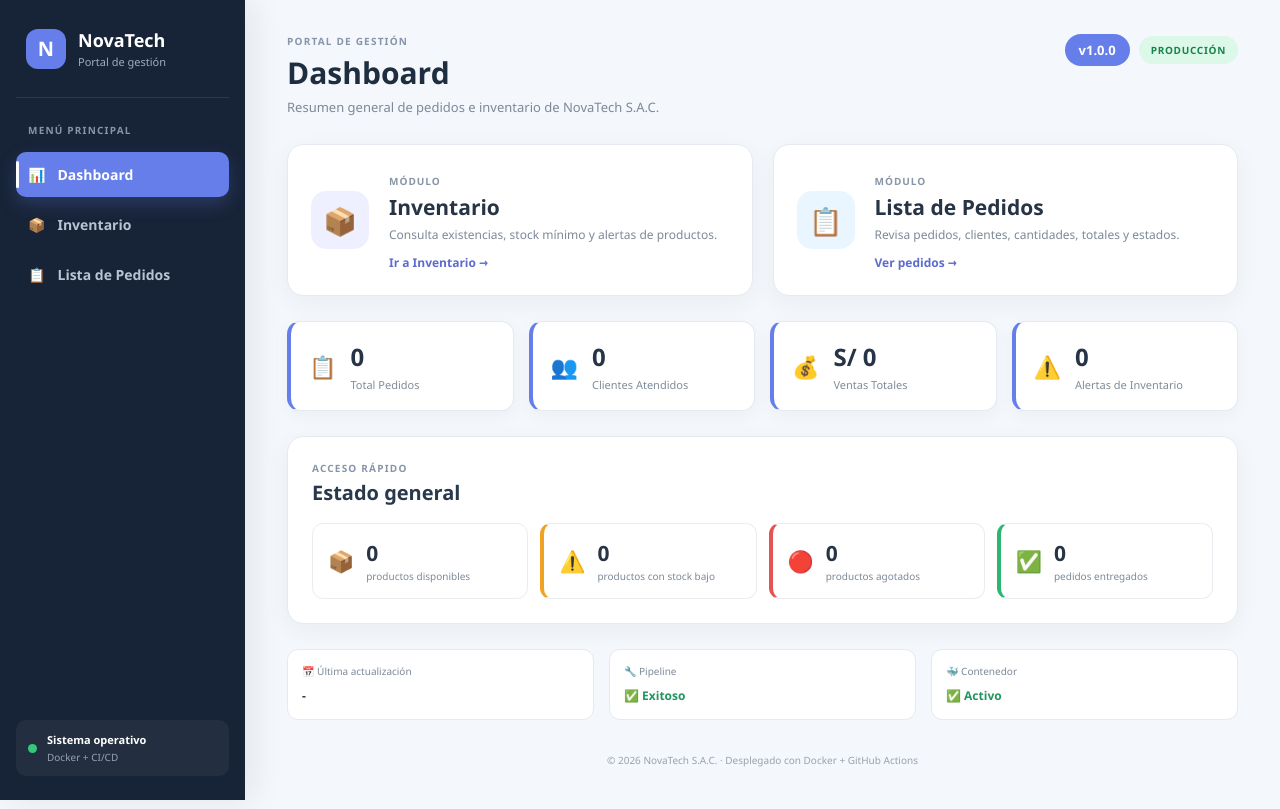
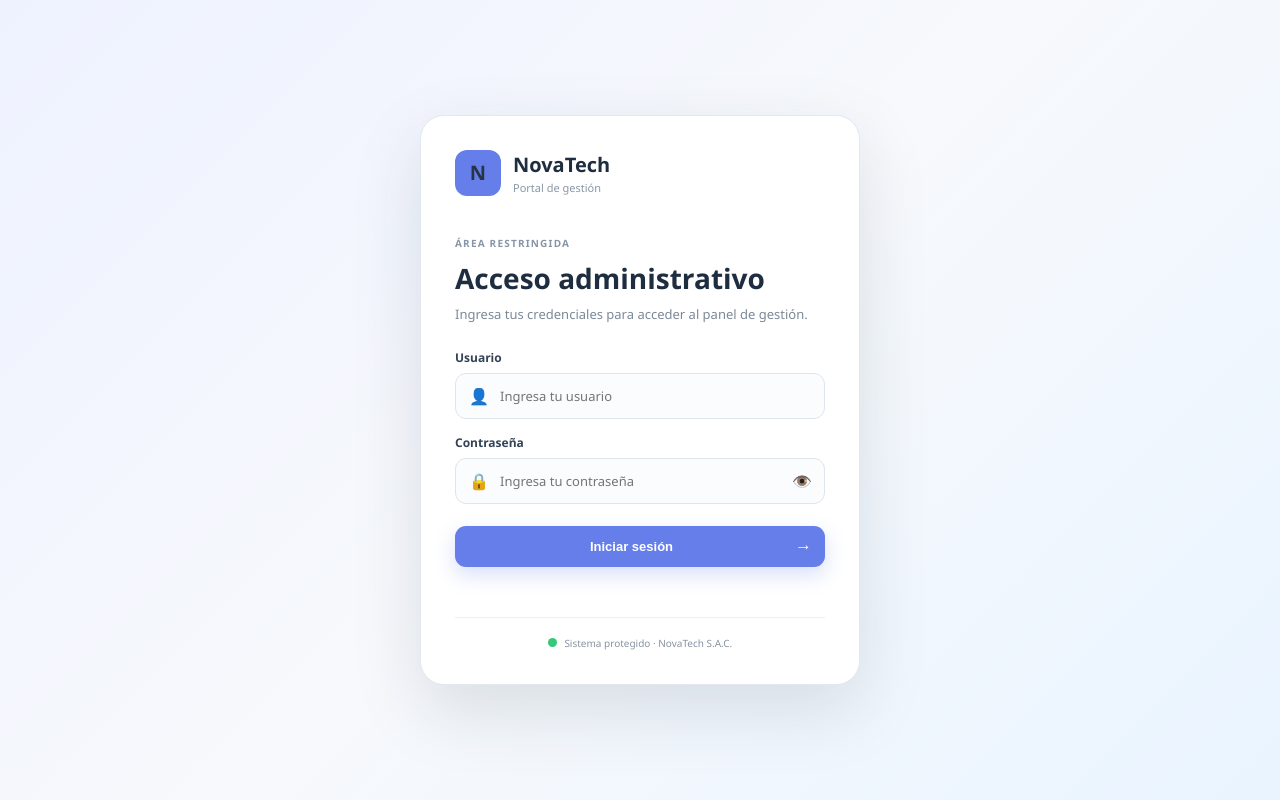
Before and after one commit to Sebahhs10/Novatech-HD, a plain HTML site: page Login.html in a window 1280 px wide. Drawn offline with Linux system fonts and the light colour scheme.

Commit message:
Login.html
Added login page structure and elements.

```diff
--- a/Login.html
+++ b/Login.html
@@ -1,35 +1,34 @@
 <!DOCTYPE html>
 <html lang="es">
 <head>
-<meta charset="UTF-8"><meta name="viewport" content="width=device-width, initial-scale=1.0">
-<title>NovaTech - Panel Principal</title><link rel="stylesheet" href="style.css">
+<meta charset="UTF-8">
+<meta name="viewport" content="width=device-width, initial-scale=1.0">
+<title>NovaTech - Acceso Administrativo</title>
+<link rel="stylesheet" href="style.css">
 </head>
-<body>
-<div class="app-shell">
-<aside class="sidebar">
-  <div class="brand"><div class="brand-icon">N</div><div><strong>NovaTech</strong><span>Portal de gestión</span></div></div>
-  <nav class="nav-menu">
-    <p class="nav-title">MENÚ PRINCIPAL</p>
-    <a class="nav-link active" href="index.html"><span>📊</span> Dashboard</a>
-    <a class="nav-link" href="inventario.html"><span>📦</span> Inventario</a>
-    <a class="nav-link" href="pedidos.html"><span>📋</span> Lista de Pedidos</a>
-  </nav>
-  <div class="sidebar-bottom"><div class="mini-status"><span class="dot"></span><div><strong>Sistema operativo</strong><small>Docker + CI/CD</small></div></div></div>
-</aside>
-<main class="main-content">
-<header class="topbar"><div><p class="eyebrow">PORTAL DE GESTIÓN</p><h1>Dashboard</h1><p class="page-description">Resumen general de pedidos e inventario de NovaTech S.A.C.</p></div><div class="top-actions"><span class="version">v<span id="version">1.0.0</span></span><span class="env">PRODUCCIÓN</span></div></header>
-<section class="dashboard-cards">
-  <a class="module-card module-inventory" href="inventario.html"><div class="module-icon">📦</div><div class="module-card-content"><span class="module-kicker">MÓDULO</span><h2>Inventario</h2><p>Consulta existencias, stock mínimo y alertas de productos.</p><span class="module-link">Ir a Inventario →</span></div></a>
-  <a class="module-card module-orders" href="pedidos.html"><div class="module-icon">📋</div><div class="module-card-content"><span class="module-kicker">MÓDULO</span><h2>Lista de Pedidos</h2><p>Revisa pedidos, clientes, cantidades, totales y estados.</p><span class="module-link">Ver pedidos →</span></div></a>
-</section>
-<section class="stats">
- <div class="stat-card"><div class="stat-icon">📋</div><div><div class="stat-number" id="totalPedidos">0</div><div class="stat-label">Total Pedidos</div></div></div>
- <div class="stat-card"><div class="stat-icon">👥</div><div><div class="stat-number" id="totalClientes">0</div><div class="stat-label">Clientes Atendidos</div></div></div>
- <div class="stat-card"><div class="stat-icon">💰</div><div><div class="stat-number" id="totalVentas">S/ 0</div><div class="stat-label">Ventas Totales</div></div></div>
- <div class="stat-card"><div class="stat-icon">⚠️</div><div><div class="stat-number" id="alertasInventario">0</div><div class="stat-label">Alertas de Inventario</div></div></div>
-</section>
-<section class="quick-panel"><div class="section-heading"><div><p class="eyebrow">ACCESO RÁPIDO</p><h2>Estado general</h2></div></div><div class="quick-grid"><a href="inventario.html" class="quick-item"><span>📦</span><div><strong id="productosDisponibles">0</strong><small>productos disponibles</small></div></a><a href="inventario.html" class="quick-item warning"><span>⚠️</span><div><strong id="productosStockBajo">0</strong><small>productos con stock bajo</small></div></a><a href="inventario.html" class="quick-item danger"><span>🔴</span><div><strong id="productosAgotados">0</strong><small>productos agotados</small></div></a><a href="pedidos.html" class="quick-item success"><span>✅</span><div><strong id="estadoEntregado">0</strong><small>pedidos entregados</small></div></a></div></section>
-<section class="system-info"><div><span class="label">📅 Última actualización</span><strong id="ultimaActualizacion">-</strong></div><div><span class="label">🔧 Pipeline</span><strong class="text-success" id="estadoPipeline">✅ Exitoso</strong></div><div><span class="label">🐳 Contenedor</span><strong class="text-success" id="estadoContenedor">✅ Activo</strong></div></section>
-<footer>© 2026 NovaTech S.A.C. · Desplegado con Docker + GitHub Actions</footer>
-</main></div><script src="script.js"></script>
-</body></html>
+<body class="login-page">
+<main class="login-shell">
+  <section class="login-card">
+    <div class="login-brand">
+      <div class="brand-icon">N</div>
+      <div><strong>NovaTech</strong><span>Portal de gestión</span></div>
+    </div>
+    <div class="login-heading">
+      <span class="eyebrow">ÁREA RESTRINGIDA</span>
+      <h1>Acceso administrativo</h1>
+      <p>Ingresa tus credenciales para acceder al panel de gestión.</p>
+    </div>
+    <form id="loginForm" class="login-form">
+      <label for="username">Usuario</label>
+      <div class="input-wrap"><span>👤</span><input id="username" name="username" type="text" autocomplete="username" placeholder="Ingresa tu usuario" required></div>
+      <label for="password">Contraseña</label>
+      <div class="input-wrap"><span>🔒</span><input id="password" name="password" type="password" autocomplete="current-password" placeholder="Ingresa tu contraseña" required><button type="button" class="toggle-password" id="togglePassword" aria-label="Mostrar contraseña">👁️</button></div>
+      <button class="login-button" type="submit">Iniciar sesión <span>→</span></button>
+      <p id="loginError" class="login-error" role="alert"></p>
+    </form>
+    <div class="login-footer"><span class="dot"></span> Sistema protegido · NovaTech S.A.C.</div>
+  </section>
+</main>
+<script src="script.js"></script>
+</body>
+</html>
```
